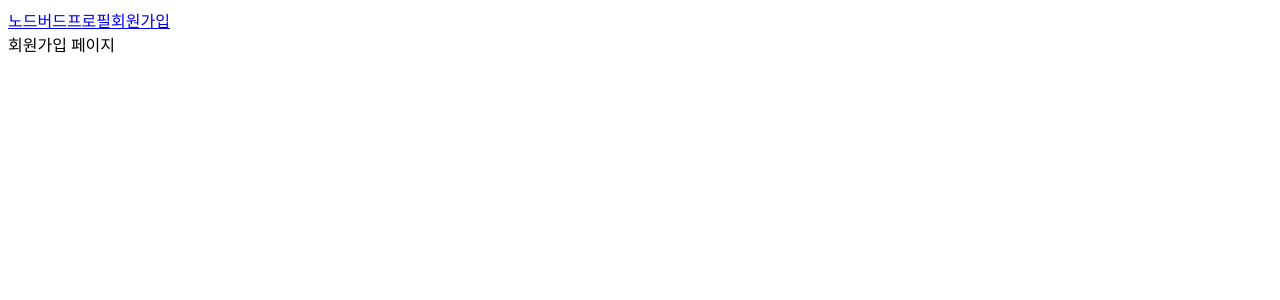
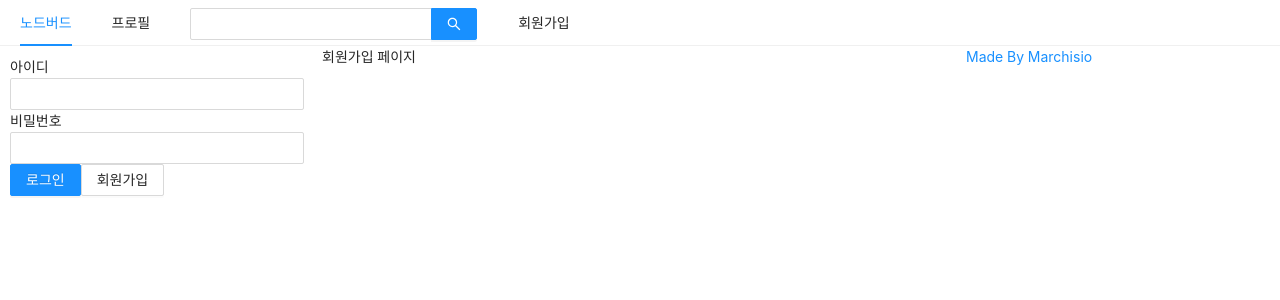
Before and after one commit to hiphoplsy/NodeBird, a Next.js app in the folder front/: page /signup in a window 1280 px wide. Shown: the top 300 px of the page. Built offline with nearby package versions, Linux system fonts and the light colour scheme.

Commit message:
ADD: Chapter 2

```diff
--- a/front/components/AppLayout.js
+++ b/front/components/AppLayout.js
@@ -1,16 +1,46 @@
-import React from 'react';
+import React, { useState } from 'react';
 import PropTypes from 'prop-types';
 import Link from 'next/link';
+import { Menu, Input, Row, Col } from 'antd';
+import styled from 'styled-components';
+
+import UserProfile from '../components/UserProfile';
+import LoginForm from '../components/LoginForm';
+
+const SearchInput = styled(Input.Search)`
+  vertical-align : middle;
+`;
 
 const AppLayout = ({ children }) => {
+  const [isLoggedIn, setIsLoggedIn] = useState(false);
   return (
     <div>
-      <div>
-        <Link href="/"><a>노드버드</a></Link>
-        <Link href="/profile"><a>프로필</a></Link>
-        <Link href="/signup"><a>회원가입</a></Link>
-      </div>
-      {children}
+      <Menu mode="horizontal">
+        <Menu.Item>
+          <Link href="/"><a>노드버드</a></Link>
+        </Menu.Item>
+        <Menu.Item>
+          <Link href="/profile"><a>프로필</a></Link>
+        </Menu.Item>
+        <Menu.Item>
+          <SearchInput enterButton />
+        </Menu.Item>
+        <Menu.Item>
+          <Link href="/signup"><a>회원가입</a></Link>
+        </Menu.Item>
+      </Menu>
+      <Row gutter={8}>
+        <Col xs={24} md={6} >
+          {isLoggedIn ? <UserProfile setIsLoggedIn={setIsLoggedIn} /> : <LoginForm setIsLoggedIn={setIsLoggedIn} />}
+        </Col>
+        <Col xs={24} md={12} >
+        {children}
+        </Col>
+        <Col xs={24} md={6} >
+          <a href="https://www.google.com" target="_blank" rel="noreferer noopener">Made By Marchisio</a>
+        </Col>
+      </Row>
+
     </div>
   )
 };
--- /dev/null
+++ b/front/components/LoginForm.js
@@ -0,0 +1,55 @@
+import React, { useState, useCallback } from 'react';
+import { Form, Input, Button } from 'antd';
+import Link from 'next/link';
+import styled from 'styled-components';
+
+const ButtonWrapper = styled.div`
+  margin-top: 10;
+`;
+
+const FormWrapper = styled(Form)`
+  padding : 10px;
+`;
+
+const LoginForm  = ({ setIsLoggedIn }) => {
+  const [id, setId] = useState('');
+  const [password, setPassword] = useState('');
+
+  const onChangeId= useCallback((e) => {
+    setId(e.target.value);
+  }, []);
+  const onChangePassword = useCallback((e) => {
+    setPassword(e.target.value);
+  }, []);
+  const onSubmitForm = useCallback(() => {
+    console.log(id, password);
+    setIsLoggedIn(true);
+  }, [id, password]);
+
+  return (
+    <FormWrapper onFinish={onSubmitForm}>
+      <div>
+        <label htmlFor="user-id">아이디</label>
+        <br />
+        <Input name="user-id" value={id} onChange={onChangeId} required />
+      </div>
+      <div>
+        <label htmlFor="user-password">비밀번호</label>
+        <br />
+        <Input
+        name='user-password'
+        value={password}
+        onChange={onChangePassword}
+        type="password"
+        required
+        />
+      </div>
+      <ButtonWrapper>
+        <Button type="primary" htmlType="submit" loading={false}>로그인</Button>
+        <Link href="/signup"><a><Button>회원가입</Button></a></Link>
+      </ButtonWrapper>
+    </FormWrapper>
+  );
+};
+
+export default LoginForm;
--- /dev/null
+++ b/front/components/UserProfile.js
@@ -0,0 +1,27 @@
+import React, { useCallback } from 'react';
+import { Card, Avatar, Button } from 'antd';
+
+const UserProfile = ({ setIsLoggedIn }) => {
+
+  const onLogOut = useCallback(() => {
+    setIsLoggedIn(false);
+  }, []);
+
+  return (
+    <Card
+      actions={[
+        <div key="twit">짹짹<br/>0</div>,
+        <div key="followings">팔로잉<br/>0</div>,
+        <div key="followers">팔로워<br/>0</div>
+      ]}
+    >
+      <Card.Meta
+        avatar={<Avatar>HJ</Avatar>}
+        title="HJ"
+        />
+      <Button onClick={onLogOut}>로그아웃</Button>
+    </Card>
+  );
+};
+
+export default UserProfile;
--- a/front/package.json
+++ b/front/package.json
@@ -9,10 +9,13 @@
   "author": "HJ",
   "license": "MIT",
   "dependencies": {
+    "@ant-design/icons": "^4.2.1",
+    "antd": "^4.4.3",
     "next": "^9.4.4",
     "prop-types": "^15.7.2",
     "react": "^16.13.1",
-    "react-dom": "^16.13.1"
+    "react-dom": "^16.13.1",
+    "styled-components": "^5.1.1"
   },
   "devDependencies": {
     "eslint": "^7.5.0",
--- /dev/null
+++ b/front/pages/_app.js
@@ -0,0 +1,22 @@
+import React from 'react';
+import PropTypes from 'prop-types';
+import Head from 'next/head';
+import 'antd/dist/antd.css';
+
+const NodeBird = ({ Component }) => {
+  return (
+    <>
+    <Head>
+      <meta charSet="utf-8" />
+      <title>NodeBird</title>
+    </Head>
+    <Component />
+    </>
+  );
+};
+
+NodeBird.propTypes = {
+  Component: PropTypes.elementType.isRequired,
+};
+
+export default NodeBird;
--- a/front/pages/signup.js
+++ b/front/pages/signup.js
@@ -1,9 +1,15 @@
 import React from 'react';
+import Head from 'next/head';
 import AppLayout from '../components/AppLayout';
 
 const Signup = () => {
   return (
-    <AppLayout>회원가입 페이지</AppLayout>
+    <>
+      <Head>
+        <title>회원가입 | NodeBird</title>
+      </Head>
+      <AppLayout>회원가입 페이지</AppLayout>
+    </>
   )
 };
 
```
Also changed, not shown: front/pages/index.js (+5 -3 lines), front/pages/profile.js (+7 -1 lines), 1 other file (tests, documents, lock files or other folders).
